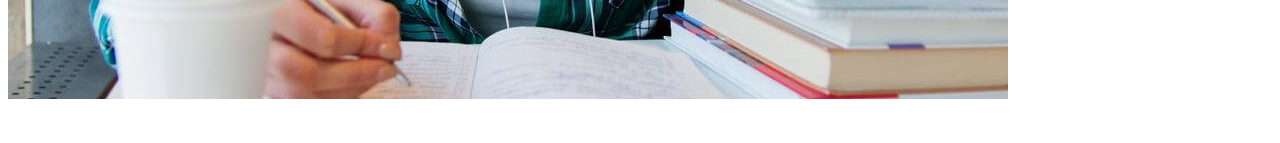
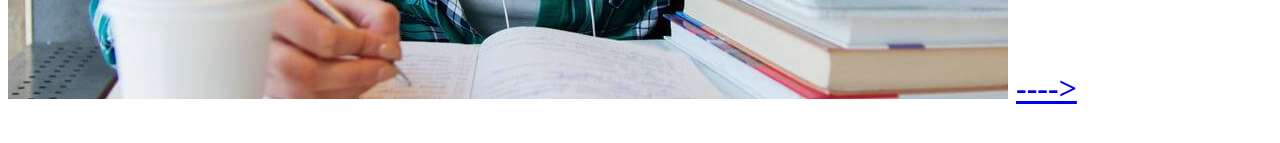
Before and after one commit to joand14/joand14.github.io, a plain HTML site: page index.html in a window 1280 px wide. Shown: the part 567-710 px from the top of the page. Drawn offline with Linux system fonts and the light colour scheme.

Commit message:
Update index.html

```diff
--- a/index.html
+++ b/index.html
@@ -1,2 +1,3 @@
 <h1>Hola buenos dias<h1>
 <img src="imagen1.jpg">
+  <a href="jorddonaire.github.io">----></a>
```
